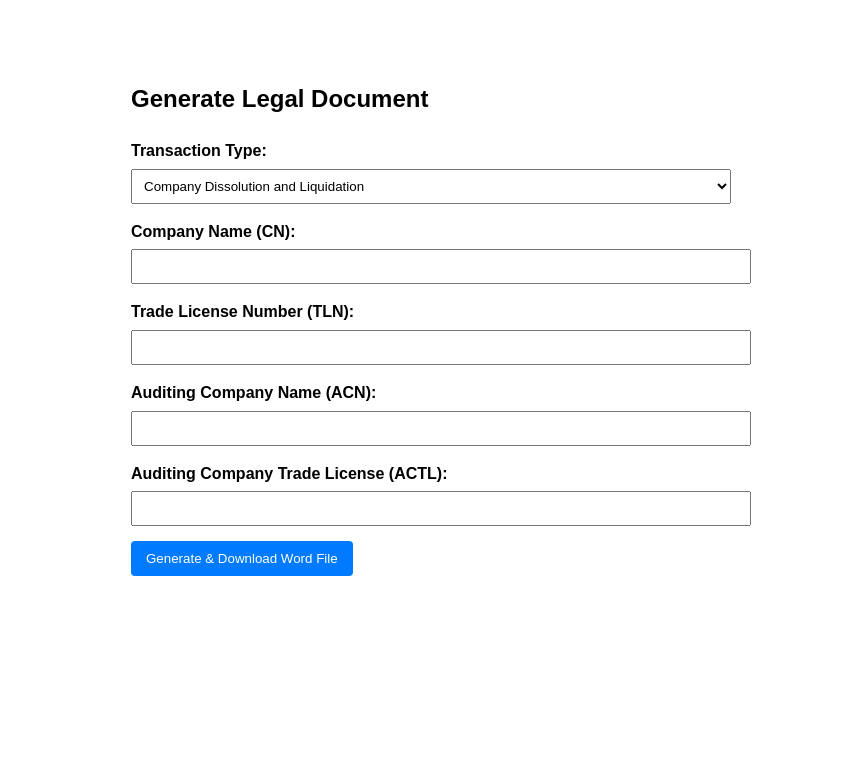
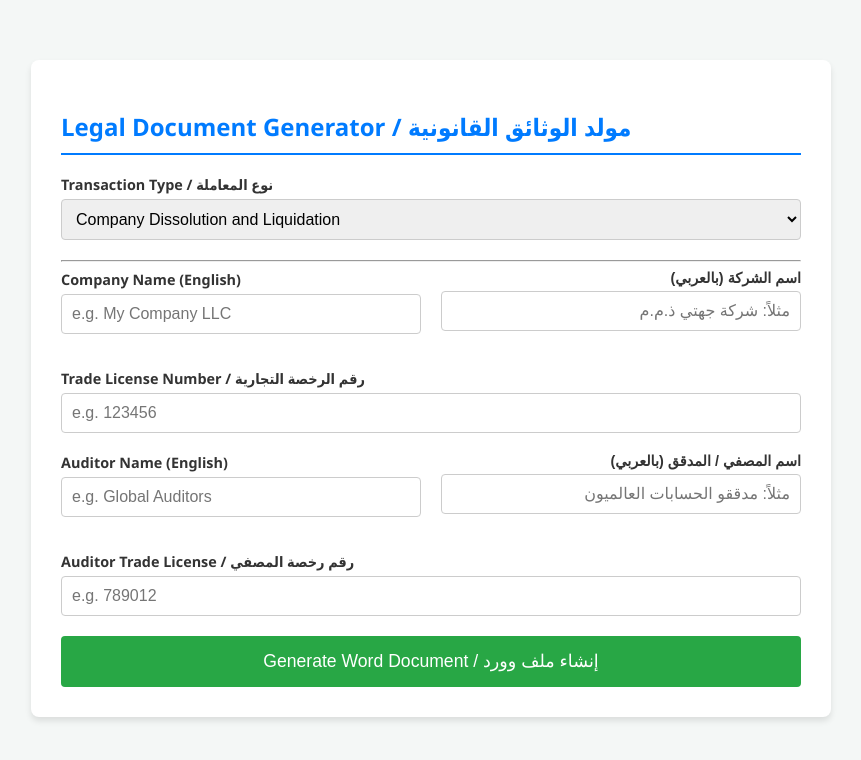
Before and after one commit to Aloooh9/Contract-forms, a Flask app: page / in a window 1280 px wide. Shown: the top 760 px of the page, without its empty margins (209-1070 px from the left). Run offline with Flask 3, Linux system fonts and the light colour scheme.

Commit message:
Revamp index.html layout and styles for arabic language

```diff
--- a/templates/index.html
+++ b/templates/index.html
@@ -2,35 +2,73 @@
 <html lang="en">
 <head>
     <meta charset="UTF-8">
+    <meta name="viewport" content="width=device-width, initial-scale=1.0">
     <title>TasheelApp - Document Generator</title>
     <style>
-        body { font-family: sans-serif; max-width: 600px; margin: 40px auto; padding: 20px; line-height: 1.6; }
-        .form-group { margin-bottom: 15px; }
-        label { display: block; font-weight: bold; }
-        input, select { width: 100%; padding: 8px; margin-top: 5px; }
-        button { background: #007bff; color: white; border: none; padding: 10px 15px; cursor: pointer; border-radius: 4px; }
+        body { font-family: 'Segoe UI', Tahoma, Geneva, Verdana, sans-serif; background-color: #f4f7f6; color: #333; max-width: 800px; margin: 40px auto; padding: 20px; }
+        .card { background: white; padding: 30px; border-radius: 8px; box-shadow: 0 4px 6px rgba(0,0,0,0.1); }
+        h2 { border-bottom: 2px solid #007bff; padding-bottom: 10px; color: #007bff; }
+        .form-group { margin-bottom: 20px; display: flex; flex-direction: column; }
+        .row { display: grid; grid-template-columns: 1fr 1fr; gap: 20px; margin-bottom: 15px; }
+        label { font-weight: bold; margin-bottom: 5px; font-size: 0.9em; }
+        input, select { padding: 10px; border: 1px solid #ccc; border-radius: 4px; font-size: 1em; }
+        input:focus { border-color: #007bff; outline: none; }
+        .arabic-label { text-align: right; font-family: Arial, sans-serif; }
+        .rtl-input { text-align: right; direction: rtl; }
+        button { background: #28a745; color: white; border: none; padding: 15px; cursor: pointer; border-radius: 4px; font-size: 1.1em; width: 100%; transition: background 0.3s; }
+        button:hover { background: #218838; }
     </style>
 </head>
 <body>
-    <h2>Generate Legal Document</h2>
+    <div class="card">
+        <h2>Legal Document Generator / مولد الوثائق القانونية</h2>
         <form action="/generate" method="post">
+
             <div class="form-group">
-            <label>Transaction Type:</label>
-            <select name="template_key" id="template_key" required>
+                <label>Transaction Type / نوع المعاملة</label>
+                <select name="template_key" required>
                     {% for key, val in templates.items() %}
                         <option value="{{ key }}">{{ val.title }}</option>
                     {% endfor %}
                 </select>
             </div>
 
-        <div id="fields">
-            <div class="form-group"><label>Company Name (CN):</label><input type="text" name="cn" required></div>
-            <div class="form-group"><label>Trade License Number (TLN):</label><input type="text" name="tln" required></div>
-            <div class="form-group"><label>Auditing Company Name (ACN):</label><input type="text" name="acn" required></div>
-            <div class="form-group"><label>Auditing Company Trade License (ACTL):</label><input type="text" name="actl" required></div>
+            <hr>
+
+            <div class="row">
+                <div class="form-group">
+                    <label>Company Name (English)</label>
+                    <input type="text" name="cn_en" placeholder="e.g. My Company LLC" required>
+                </div>
+                <div class="form-group">
+                    <label class="arabic-label">اسم الشركة (بالعربي)</label>
+                    <input type="text" name="cn_ar" class="rtl-input" placeholder="مثلاً: شركة جهتي ذ.م.م" required>
+                </div>
             </div>
 
-        <button type="submit">Generate & Download Word File</button>
+            <div class="form-group">
+                <label>Trade License Number / رقم الرخصة التجارية</label>
+                <input type="text" name="tln" placeholder="e.g. 123456" required>
+            </div>
+
+            <div class="row">
+                <div class="form-group">
+                    <label>Auditor Name (English)</label>
+                    <input type="text" name="acn_en" placeholder="e.g. Global Auditors" required>
+                </div>
+                <div class="form-group">
+                    <label class="arabic-label">اسم المصفي / المدقق (بالعربي)</label>
+                    <input type="text" name="acn_ar" class="rtl-input" placeholder="مثلاً: مدققو الحسابات العالميون" required>
+                </div>
+            </div>
+
+            <div class="form-group">
+                <label>Auditor Trade License / رقم رخصة المصفي</label>
+                <input type="text" name="actl" placeholder="e.g. 789012" required>
+            </div>
+
+            <button type="submit">Generate Word Document / إنشاء ملف وورد</button>
         </form>
+    </div>
 </body>
 </html>
```
Lines whose indentation alone changed are shown as unchanged.
